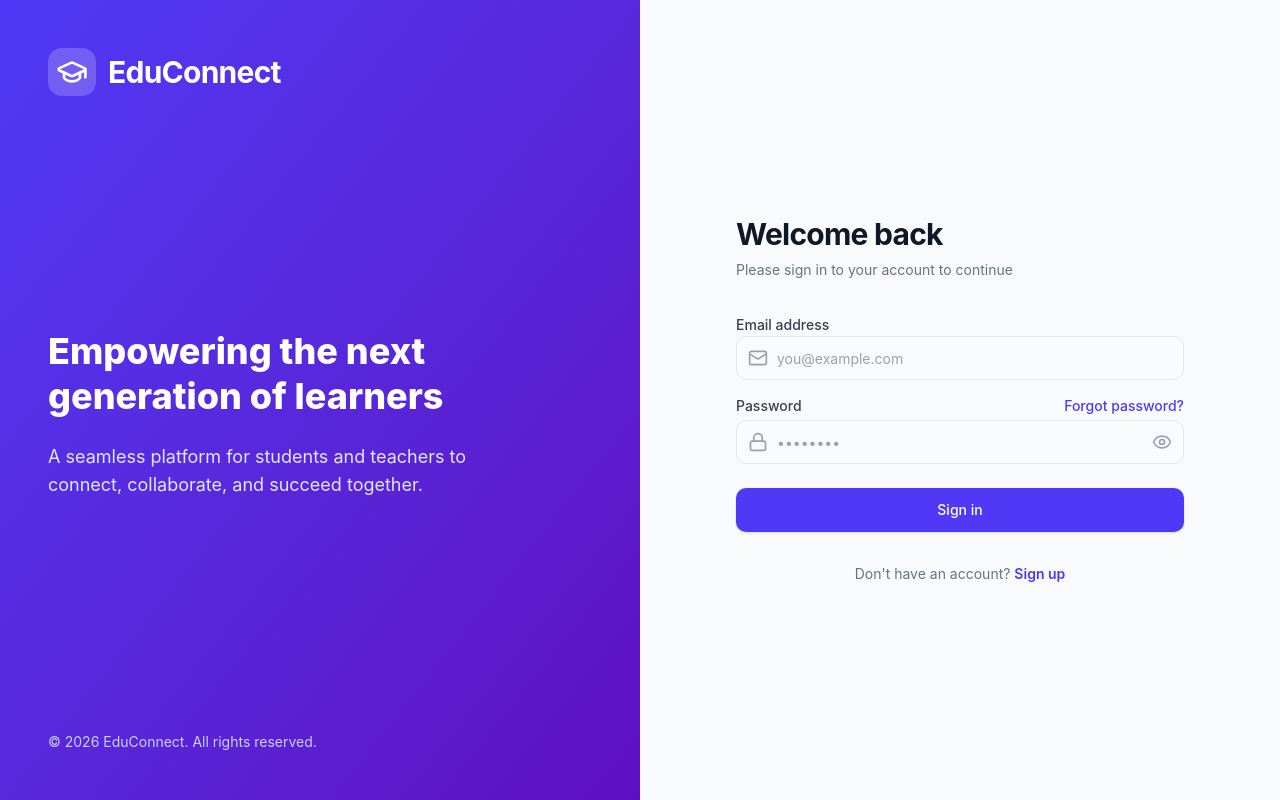
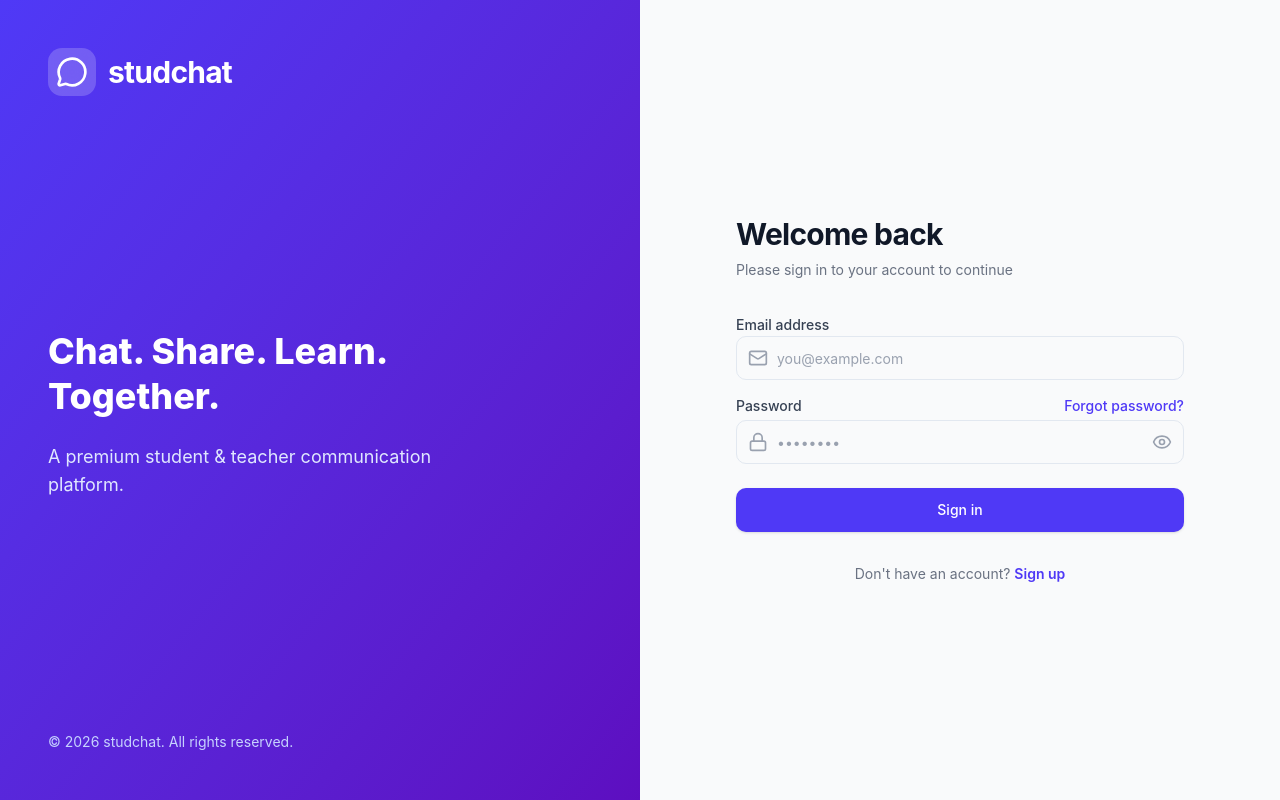
Before and after one commit to Tara1903/StarX-Study, a Next.js app: page /login in a window 1280 px wide. Built offline with nearby package versions, Linux system fonts and the light colour scheme; no server answers.

Commit message:
feat: update branding to studchat

```diff
--- a/src/app/(auth)/layout.tsx
+++ b/src/app/(auth)/layout.tsx
@@ -1,4 +1,4 @@
-import { GraduationCap } from "lucide-react";
+import { MessageCircle } from "lucide-react";
 import Link from "next/link";
 
 export default function AuthLayout({ children }: { children: React.ReactNode }) {
@@ -9,23 +9,23 @@ export default function AuthLayout({ children }: { children: React.ReactNode })
         <div>
           <Link href="/" className="flex items-center gap-3">
             <div className="flex h-12 w-12 items-center justify-center rounded-xl bg-white/20 backdrop-blur-md">
-              <GraduationCap className="h-8 w-8 text-white" />
+              <MessageCircle className="h-8 w-8 text-white" />
             </div>
-            <span className="text-3xl font-bold tracking-tight">EduConnect</span>
+            <span className="text-3xl font-bold tracking-tight">studchat</span>
           </Link>
         </div>
 
         <div className="max-w-md space-y-6">
           <h1 className="text-4xl font-extrabold leading-tight">
-            Empowering the next generation of learners
+            Chat. Share. Learn. Together.
           </h1>
           <p className="text-lg text-indigo-100">
-            A seamless platform for students and teachers to connect, collaborate, and succeed together.
+            A premium student & teacher communication platform.
           </p>
         </div>
 
         <div className="text-sm text-indigo-200">
-          © {new Date().getFullYear()} EduConnect. All rights reserved.
+          © {new Date().getFullYear()} studchat. All rights reserved.
         </div>
       </div>
 
@@ -35,9 +35,9 @@ export default function AuthLayout({ children }: { children: React.ReactNode })
           {/* Mobile Header */}
           <div className="mb-8 flex flex-col items-center justify-center gap-4 lg:hidden">
             <div className="flex h-16 w-16 items-center justify-center rounded-2xl bg-indigo-600 text-white shadow-xl shadow-indigo-200">
-              <GraduationCap className="h-10 w-10" />
+              <MessageCircle className="h-10 w-10" />
             </div>
-            <h2 className="text-2xl font-bold text-gray-900">EduConnect</h2>
+            <h2 className="text-2xl font-bold text-gray-900">studchat</h2>
           </div>
 
           {children}
--- a/src/app/(auth)/register/page.tsx
+++ b/src/app/(auth)/register/page.tsx
@@ -106,7 +106,7 @@ export default function RegisterPage() {
       <div className="text-center sm:text-left">
         <h1 className="text-3xl font-bold tracking-tight text-gray-900">Create an account</h1>
         <p className="mt-2 text-sm text-gray-500">
-          Join EduConnect to start your learning journey
+          Join studchat to start your learning journey
         </p>
       </div>
 
--- a/src/app/globals.css
+++ b/src/app/globals.css
@@ -5,7 +5,7 @@
 @custom-variant dark (&:is(.dark *));
 
 /* ============================================
-   EduConnect Design System
+   studchat Design System
    ============================================ */
 
 @theme {
--- a/src/app/layout.tsx
+++ b/src/app/layout.tsx
@@ -16,10 +16,10 @@ const jetbrainsMono = JetBrains_Mono({
 
 export const metadata: Metadata = {
   title: {
-    default: "EduConnect",
-    template: "%s | EduConnect",
+    default: "studchat",
+    template: "%s | studchat",
   },
-  description: "Where learning connects — A premium student & teacher communication platform",
+  description: "Chat. Share. Learn. Together. - A premium student & teacher communication platform",
   keywords: ["education", "student", "teacher", "school", "communication", "platform"],
 };
 
--- a/src/components/layout/sidebar.tsx
+++ b/src/components/layout/sidebar.tsx
@@ -7,7 +7,7 @@ import { ROUTES } from '@/lib/constants';
 import { getInitials } from '@/lib/utils';
 import { ThemeToggle } from '@/components/layout/theme-toggle';
 import {
-  GraduationCap,
+  MessageCircle,
   ChevronDown,
   LayoutDashboard,
   BookOpen,
@@ -87,9 +87,9 @@ export function Sidebar() {
       <div className="h-16 flex items-center px-6 border-b border-sidebar-border">
         <Link href={ROUTES.DASHBOARD} className="flex items-center gap-2 text-sidebar-foreground hover:opacity-80 transition-opacity">
           <div className="bg-primary/10 p-1.5 rounded-lg">
-            <GraduationCap className="w-6 h-6 text-primary" />
+            <MessageCircle className="w-6 h-6 text-primary" />
           </div>
-          <span className="font-bold text-lg tracking-tight">EduConnect</span>
+          <span className="font-bold text-lg tracking-tight">studchat</span>
         </Link>
       </div>
 
--- a/src/lib/constants.ts
+++ b/src/lib/constants.ts
@@ -2,8 +2,8 @@
 // EduConnect Constants
 // ============================================
 
-export const APP_NAME = "EduConnect";
-export const APP_DESCRIPTION = "Where learning connects";
+export const APP_NAME = "studchat";
+export const APP_DESCRIPTION = "Chat. Share. Learn. Together.";
 
 // File upload limits (in bytes)
 export const MAX_AVATAR_SIZE = 2 * 1024 * 1024; // 2 MB
```
